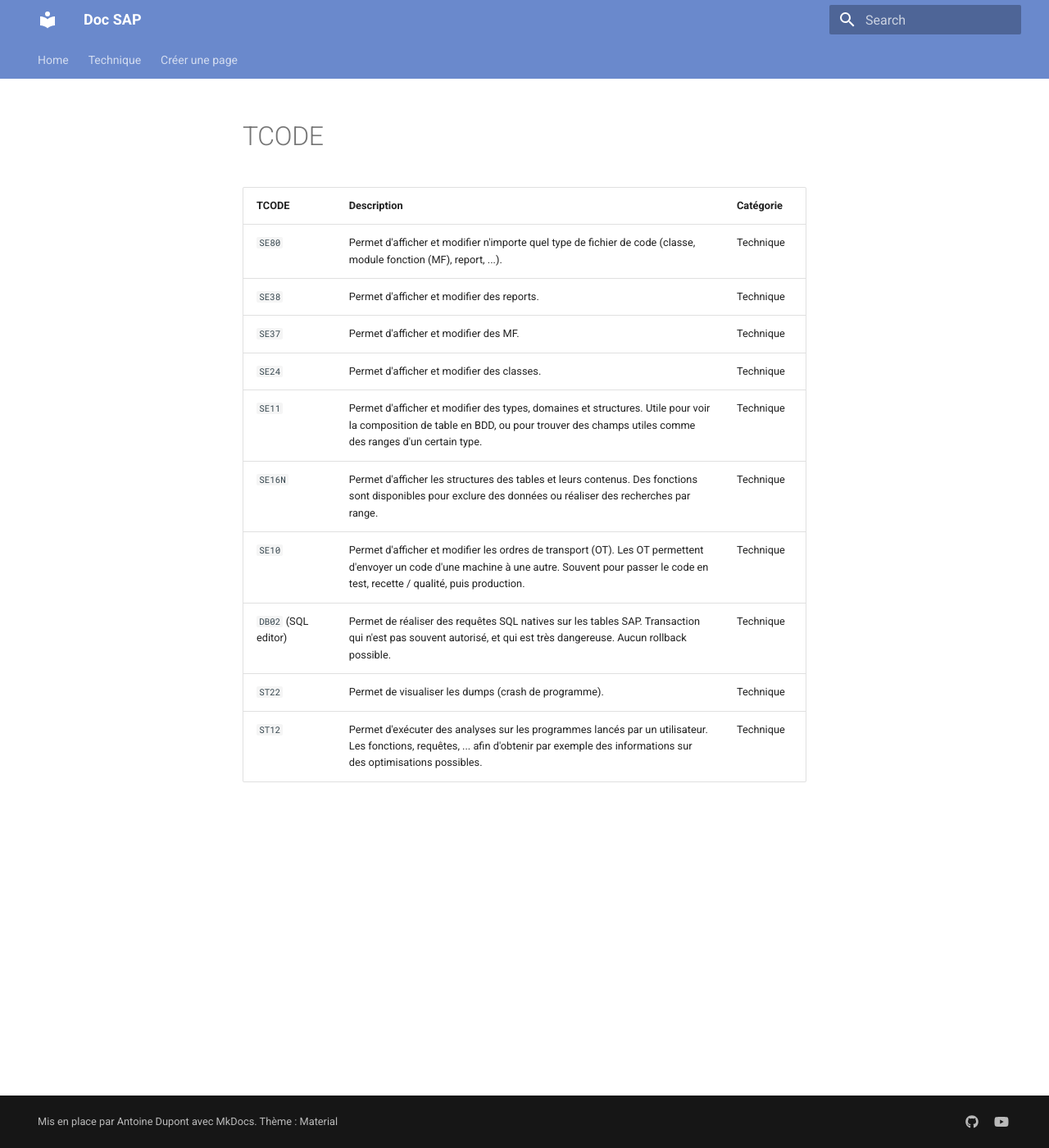
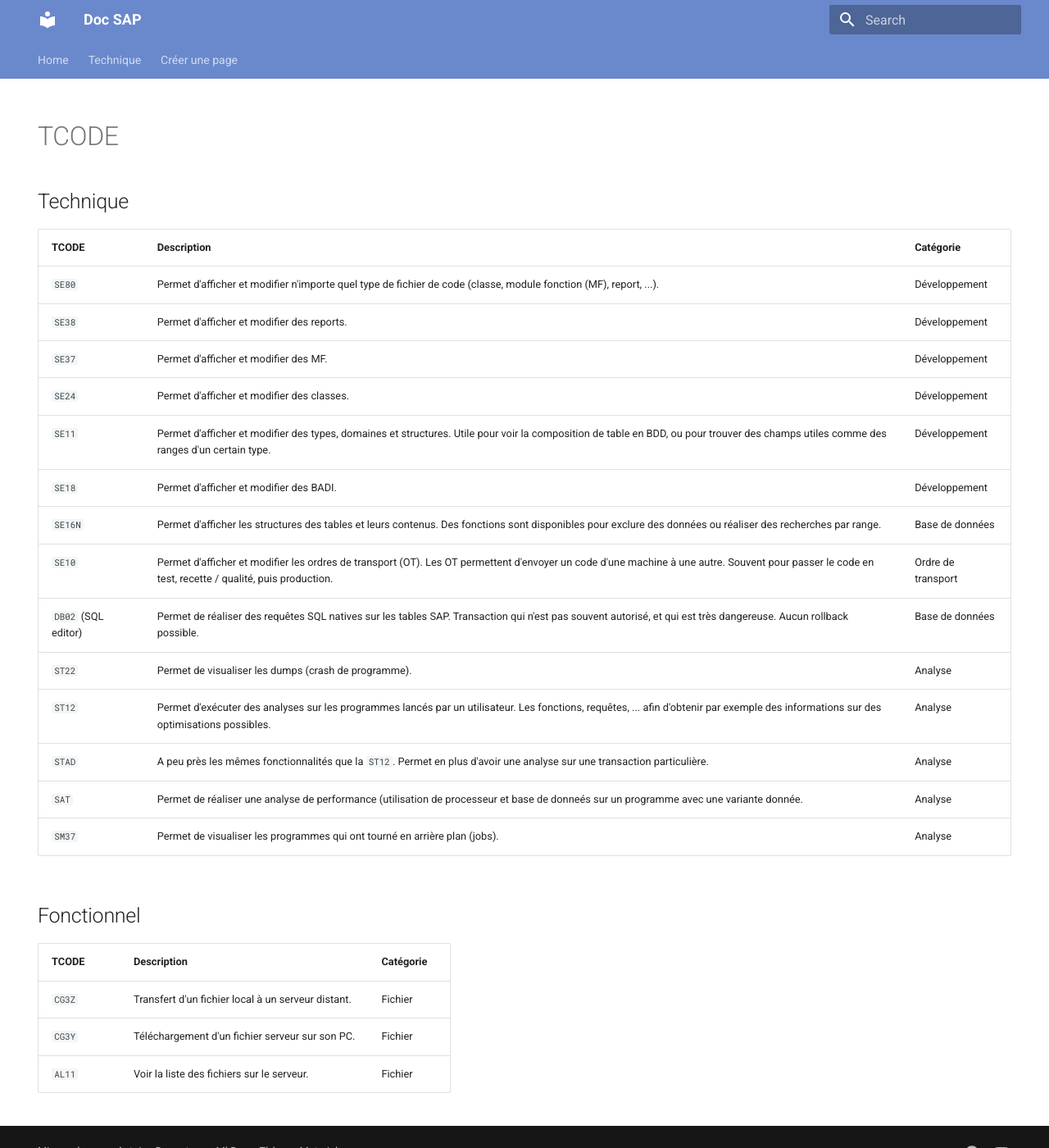
Before and after one commit to BoBsmil3Y/mkdoc-doc-sap, an MkDocs documentation site: the page built from docs/Memo/tcode.md, in a window 1280 px wide and 1400 px high. Shown: the whole window at 82% size. Built offline with MkDocs 1.6.1 and Material for MkDocs 9.7.7, drawn with Linux system fonts in a browser that asks for light colours.

Commit message:
:sparkles: Adding tcode to doc

```diff
--- a/docs/Memo/tcode.md
+++ b/docs/Memo/tcode.md
@@ -1,19 +1,34 @@
 ---
 title: Liste des code transactions
 description: Trop de transactions existent. Ici, on donne les principales !
+
+hide:
+  - navigation
+  - toc
 ---
 
 # TCODE
-
+## Technique
 | TCODE      | Description                          | Catégorie |
 | ----------- | ------------------------------------ | ---- |
-| `SE80`       | Permet d'afficher et modifier n'importe quel type de fichier de code (classe, module fonction (MF), report, ...).  | Technique |
-| `SE38`       | Permet d'afficher et modifier des reports. | Technique |
-| `SE37`    | Permet d'afficher et modifier des MF. | Technique |
-| `SE24`    | Permet d'afficher et modifier des classes. | Technique |
-| `SE11`    | Permet d'afficher et modifier des types, domaines et structures. Utile pour voir la composition de table en BDD, ou pour trouver des champs utiles comme des ranges d'un certain type. | Technique |
-| `SE16N`    | Permet d'afficher les structures des tables et leurs contenus. Des fonctions sont disponibles pour exclure des données ou réaliser des recherches par range. | Technique |
-| `SE10`    | Permet d'afficher et modifier les ordres de transport (OT). Les OT permettent d'envoyer un code d'une machine à une autre. Souvent pour passer le code en test, recette / qualité, puis production. | Technique |
-| `DB02` (SQL editor)    | Permet de réaliser des requêtes SQL natives sur les tables SAP. Transaction qui n'est pas souvent autorisé, et qui est très dangereuse. Aucun rollback possible. | Technique |
-| `ST22`    | Permet de visualiser les dumps (crash de programme). | Technique |
-| `ST12`    | Permet d'exécuter des analyses sur les programmes lancés par un utilisateur. Les fonctions, requêtes, ... afin d'obtenir par exemple des informations sur des optimisations possibles. | Technique |
+| `SE80`       | Permet d'afficher et modifier n'importe quel type de fichier de code (classe, module fonction (MF), report, ...).  | Développement |
+| `SE38`       | Permet d'afficher et modifier des reports. | Développement |
+| `SE37`    | Permet d'afficher et modifier des MF. | Développement |
+| `SE24`    | Permet d'afficher et modifier des classes. | Développement |
+| `SE11`    | Permet d'afficher et modifier des types, domaines et structures. Utile pour voir la composition de table en BDD, ou pour trouver des champs utiles comme des ranges d'un certain type. | Développement |
+| `SE18`    | Permet d'afficher et modifier des BADI. | Développement |
+| `SE16N`    | Permet d'afficher les structures des tables et leurs contenus. Des fonctions sont disponibles pour exclure des données ou réaliser des recherches par range. | Base de données |
+| `SE10`    | Permet d'afficher et modifier les ordres de transport (OT). Les OT permettent d'envoyer un code d'une machine à une autre. Souvent pour passer le code en test, recette / qualité, puis production. | Ordre de transport |
+| `DB02` (SQL editor)    | Permet de réaliser des requêtes SQL natives sur les tables SAP. Transaction qui n'est pas souvent autorisé, et qui est très dangereuse. Aucun rollback possible. | Base de données |
+| `ST22`    | Permet de visualiser les dumps (crash de programme). | Analyse |
+| `ST12`    | Permet d'exécuter des analyses sur les programmes lancés par un utilisateur. Les fonctions, requêtes, ... afin d'obtenir par exemple des informations sur des optimisations possibles. | Analyse |
+| `STAD`    | A peu près les mêmes fonctionnalités que la `ST12`. Permet en plus d'avoir une analyse sur une transaction particulière. | Analyse |
+| `SAT`    | Permet de réaliser une analyse de performance (utilisation de processeur et base de donneés sur un programme avec une variante donnée. | Analyse |
+| `SM37`    | Permet de visualiser les programmes qui ont tourné en arrière plan (jobs). | Analyse |
+
+## Fonctionnel
+| TCODE      | Description                          | Catégorie |
+| ----------- | ------------------------------------ | ---- |
+| `CG3Z`       | Transfert d'un fichier local à un serveur distant.  | Fichier |
+| `CG3Y`       | Téléchargement d'un fichier serveur sur son PC.  | Fichier |
+| `AL11`       | Voir la liste des fichiers sur le serveur.  | Fichier |
```
Also changed, not shown: docs/Memo/tables.md (+4 -0 lines).
